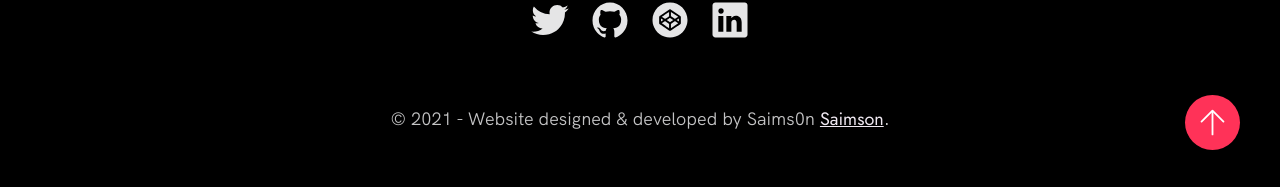
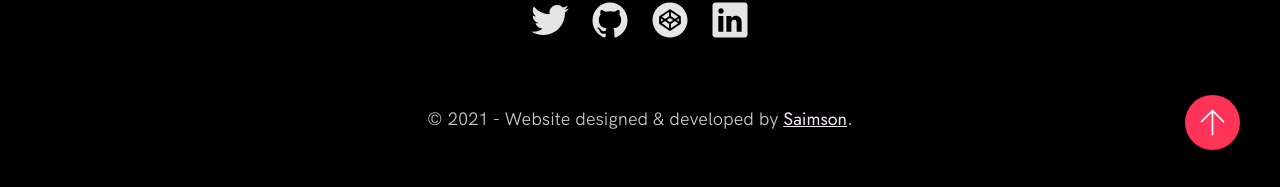
Before and after one commit to saims0n/saims0n.github.io, a Jekyll site: the page index.html, which Jekyll copies as it is, in a window 1280 px wide and 900 px high, scrolled down 5615 px. Shown: the part 710-897 px from the top of the window. Built offline with Jekyll 4.4.1, drawn with Linux system fonts in a browser that asks for light colours; some of the changed text lies outside the part shown.

Commit message:
Update index.html

```diff
--- a/index.html
+++ b/index.html
@@ -314,7 +314,7 @@ and love to share whatever I have.
 
 
       <p>
-        &copy; 2021 - Website designed & developed by Saims0n <a href="https://twitter.com/saims0n" class="link">Saimson</a>.
+        &copy; 2021 - Website designed & developed by <a href="https://twitter.com/saims0n" class="link">Saimson</a>.
       </p>
       <div class="footer__github-buttons">
 
```
Also changed, not shown: other parts of index.html (+1 -1 lines).
